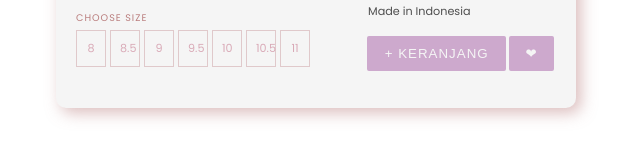
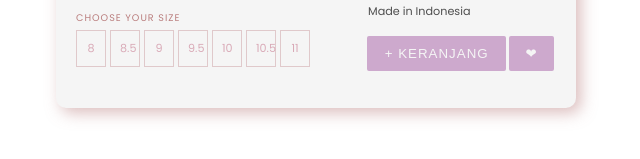
Before and after one commit to SiLukman/shoes_landingpage, a plain HTML site: page index.html in a window 1280 px wide. Shown: the part 467-626 px from the top of the page, 324-964 px from the left. Drawn offline with Linux system fonts and the light colour scheme.

Commit message:
add Your

```diff
--- a/index.html
+++ b/index.html
@@ -10,7 +10,7 @@
 <body>
     <div class="container">
         <img src="Shoes.png" alt="Sepatoe">
-        <p class="pick">Choose Size</p>
+        <p class="pick">Choose Your Size</p>
         <div class="sizes">
             <div class="size">8</div>
             <div class="size">8.5</div>
```
